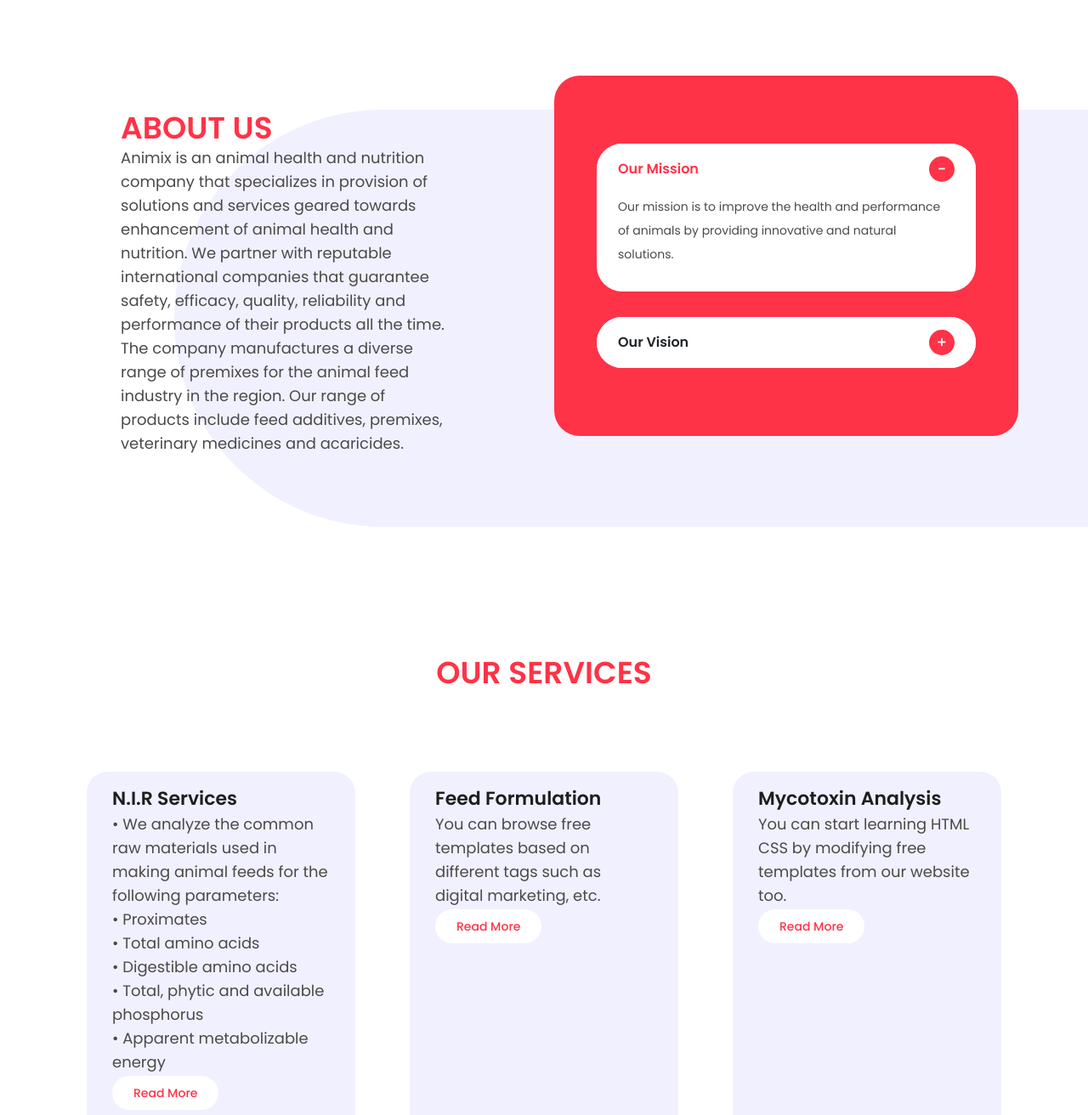
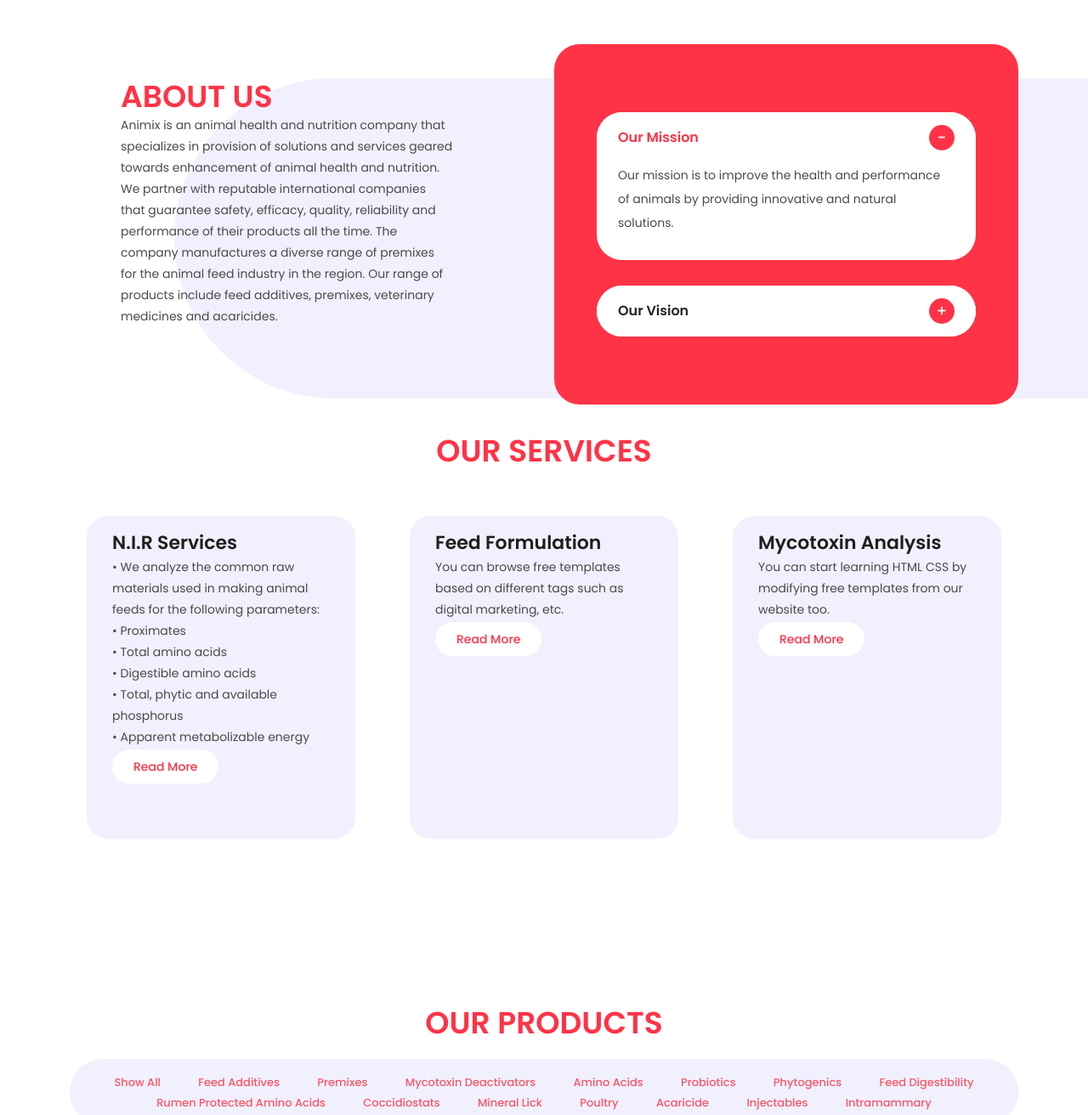
Before and after one commit to nickmax/animix, a plain HTML site: page index.html in a window 1280 px wide. Shown: the part 927-2239 px from the top of the page at 85% size. Drawn offline with nearby package versions, Linux system fonts and the light colour scheme; files that its build step writes are made by us from their sources.

Commit message:
modified:   assets/css/templatemo-scholar.css 	modified:   index.html

```diff
--- a/assets/css/templatemo-scholar.css
+++ b/assets/css/templatemo-scholar.css
@@ -166,8 +166,8 @@ ul {
 }
 
 p {
-  font-size: 18px;
-  line-height: 28px;
+  font-size: 14px;
+  line-height: 25px;
   color: #4a4a4a;
 }
 
@@ -198,11 +198,11 @@ body {
 
 .section {
   padding-top: 30px;
-  margin-top: 120px;
+  margin-top: 10px;
 }
 
 .section-heading {
-  margin-bottom: 60px;
+  margin-bottom: 20px;
 }
 
 .section-heading h2 {
@@ -1040,9 +1040,9 @@ Courses Style
 }
 
 .event_filter li a {
-  font-size: 14px;
+  font-size: 13px;
   font-weight: 500;
-  color: #1e1e1e;
+  color: #fa5666;
   transition: all 0.3s;
 }
 
--- a/index.html
+++ b/index.html
@@ -69,9 +69,7 @@
                 <li class="scroll-to-section">
                   <a href="#events">Contact Us</a>
                 </li>
-                <li class="scroll-to-section">
-                  <a href="#contact">Register Now!</a>
-                </li>
+
               </ul>
               <a class='menu-trigger'>
                 <span>Menu</span>
```
